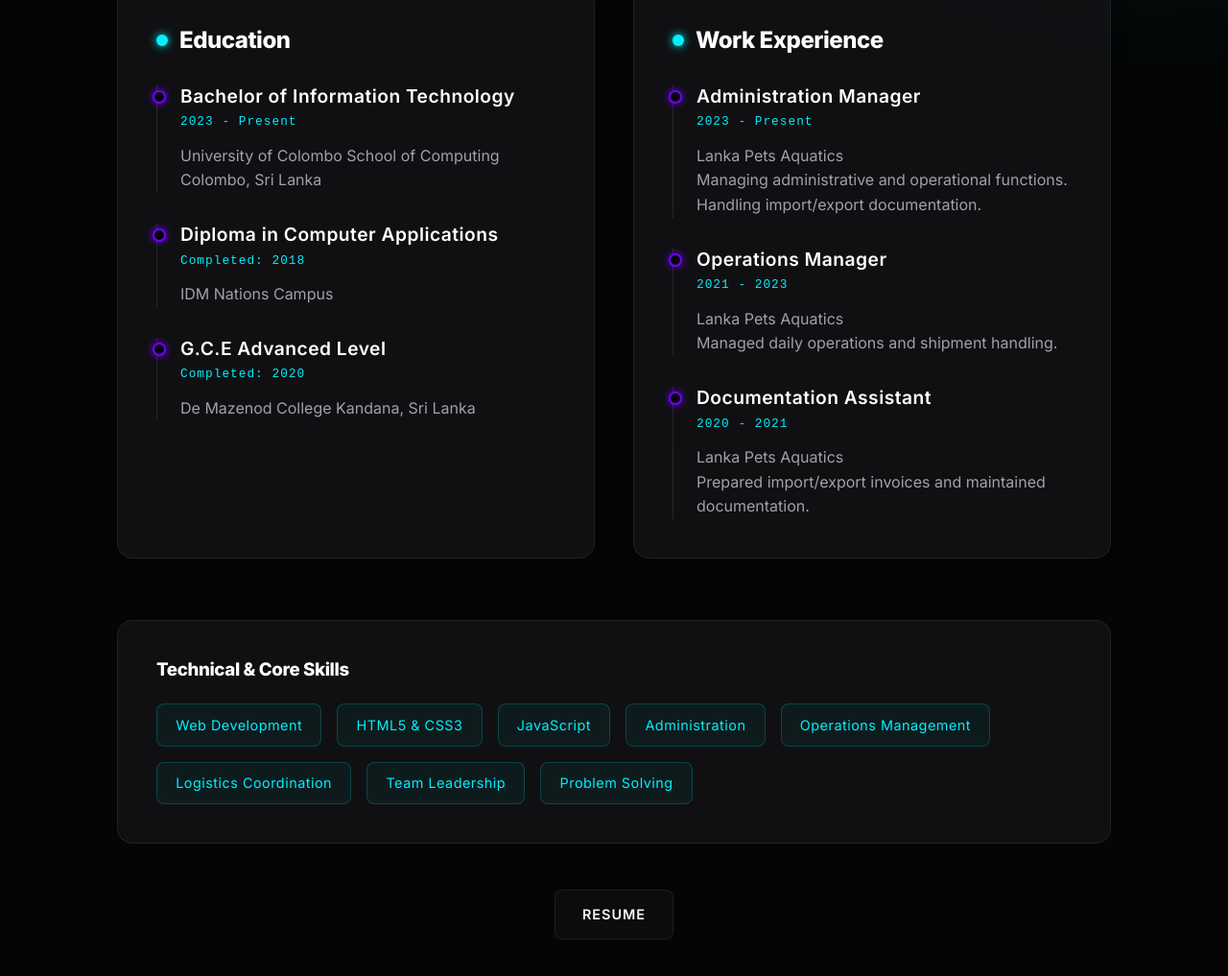
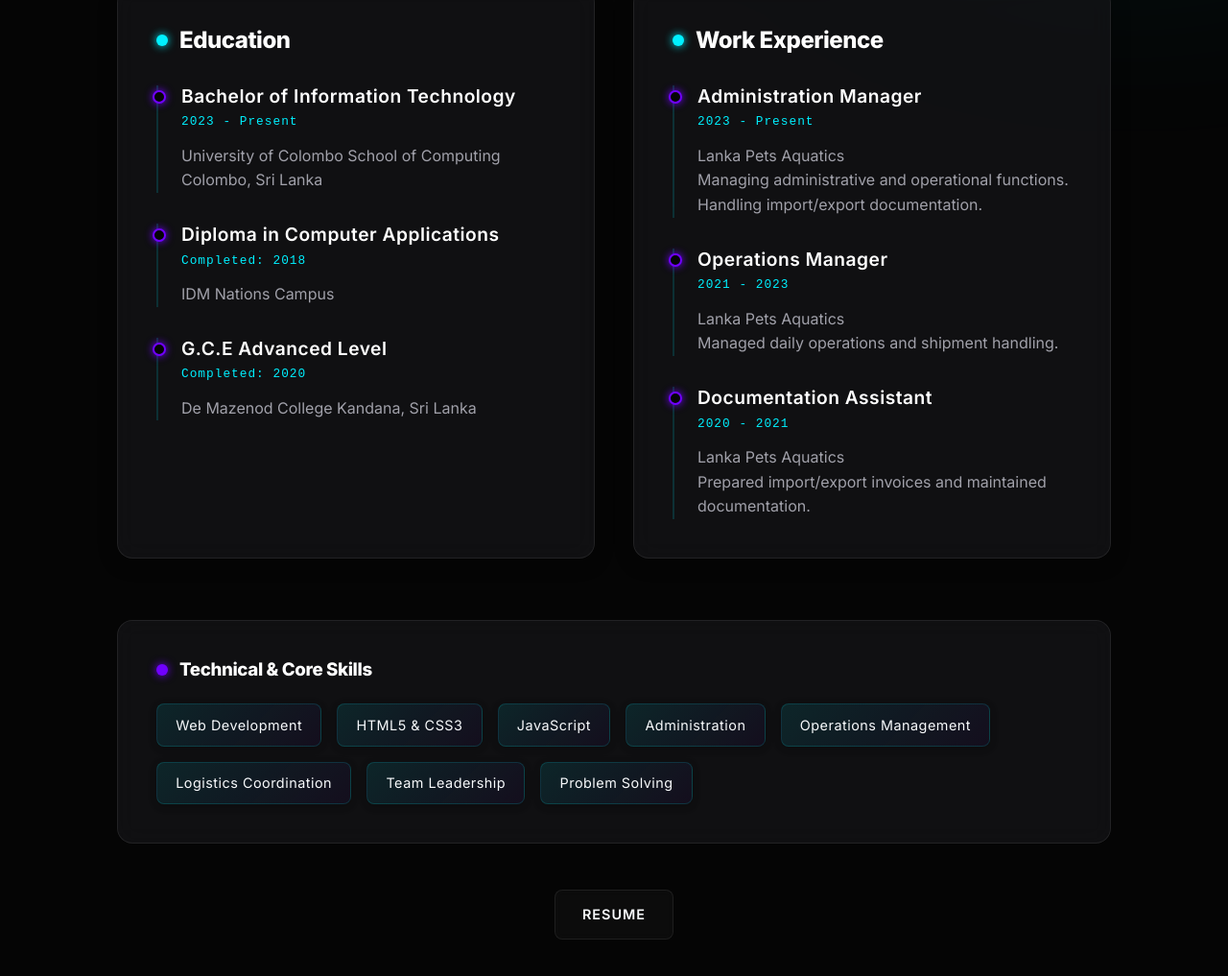
Before and after one commit to samodachintha/Capstone-2, a website: page index.html in a window 1280 px wide. Shown: the part 1037-2054 px from the top of the page at 96% size. Drawn offline with nearby package versions, Linux system fonts and the light colour scheme.

Commit message:
added .gitignore

```diff
--- a/css/style.css
+++ b/css/style.css
@@ -355,8 +355,8 @@ section {
 
 .resume-card:hover, .project-card:hover {
   transform: translateY(-8px);
-  border-color: rgba(0, 240, 255, 0.3);
-  box-shadow: 0 10px 30px rgba(0, 240, 255, 0.1);
+  border-color: rgba(0, 240, 255, 0.5);
+  box-shadow: 0 10px 40px rgba(0, 240, 255, 0.15), inset 0 0 20px rgba(0, 240, 255, 0.05);
 }
 
 .resume-card:hover::after, .project-card:hover::after {
@@ -385,14 +385,19 @@ section {
 .timeline-item {
   margin-bottom: 2rem;
   padding-left: 1.5rem;
-  border-left: 1px solid rgba(255, 255, 255, 0.1);
+  border-left: 2px solid rgba(0, 240, 255, 0.15);
   position: relative;
+  transition: border-color 0.3s ease;
+}
+
+.timeline-item:hover {
+  border-left-color: var(--primary-color);
 }
 
 .timeline-item::before {
   content: '';
   position: absolute;
-  left: -5.5px;
+  left: -6px;
   top: 5px;
   width: 10px;
   height: 10px;
@@ -443,6 +448,19 @@ section {
 .skills-section h3 {
   margin-bottom: 1.5rem;
   color: #fff;
+  display: flex;
+  align-items: center;
+  gap: 0.75rem;
+}
+
+.skills-section h3::before {
+  content: '';
+  display: block;
+  width: 12px;
+  height: 12px;
+  background: var(--accent-alt);
+  border-radius: 50%;
+  box-shadow: 0 0 10px var(--accent-alt);
 }
 
 .skills-list {
@@ -452,17 +470,18 @@ section {
 }
 
 .skill-tag {
-  background: rgba(0, 240, 255, 0.05);
-  color: var(--primary-color);
+  background: linear-gradient(135deg, rgba(0, 240, 255, 0.1) 0%, rgba(112, 0, 255, 0.05) 100%);
+  color: var(--heading-color);
   padding: 0.6rem 1.2rem;
   border-radius: 8px;
   font-size: 0.9rem;
   font-weight: 500;
-  border: 1px solid rgba(0, 240, 255, 0.2);
-  transition: all 0.3s ease;
+  border: 1px solid rgba(0, 240, 255, 0.15);
+  transition: all 0.3s cubic-bezier(0.4, 0, 0.2, 1);
   letter-spacing: 0.5px;
   position: relative;
   overflow: hidden;
+  box-shadow: 0 2px 10px rgba(0, 0, 0, 0.2);
 }
 
 .skill-tag:hover {
--- a/package.json
+++ b/package.json
@@ -5,9 +5,8 @@
   "main": "index.js",
   "scripts": {
     "test": "echo \"Error: no test specified\" && exit 1",
-  "dev": "next dev",
-  "build": "next build",
-  "start": "next start"
+    "dev": "npx serve .",
+    "start": "npx serve ."
   },
   "repository": {
     "type": "git",
@@ -22,6 +21,7 @@
   },
   "homepage": "https://github.com/samodachintha/Capstone-2#readme",
   "dependencies": {
+    "bun": "^1.3.11",
     "git": "^0.1.5",
     "node": "^25.8.1",
     "three": "^0.183.2"
```
Also changed, not shown: 2 other files.
